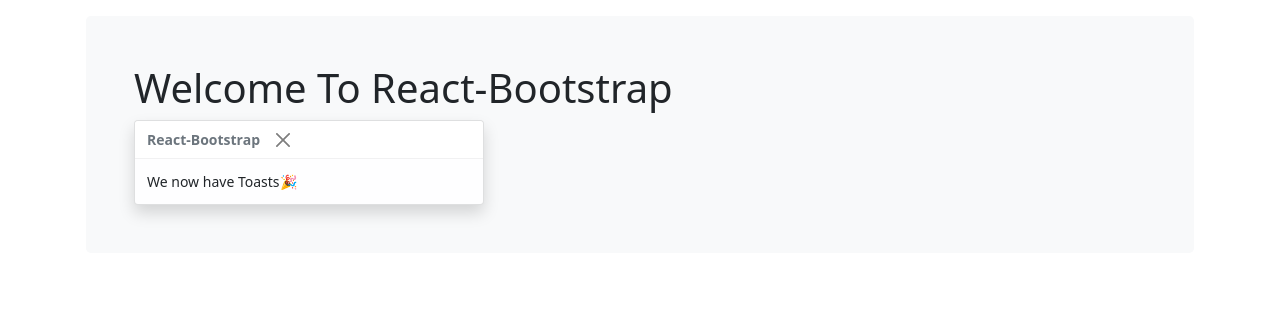
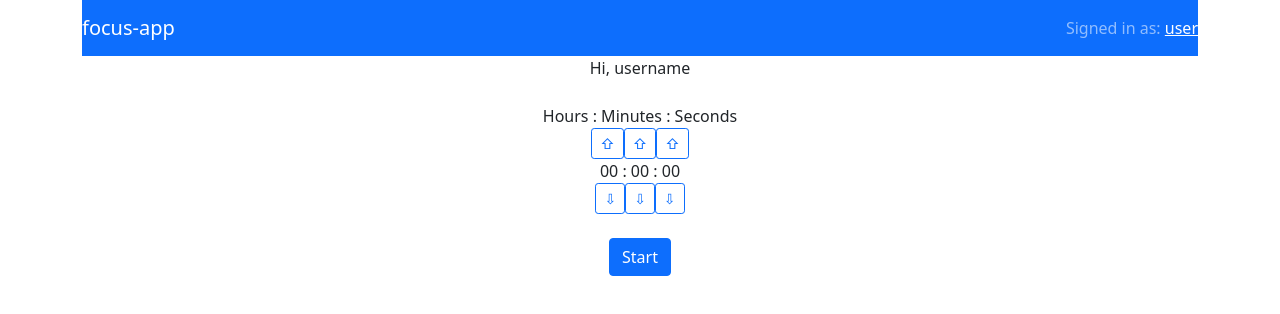
Before and after one commit to Shruthi0310/Hack-Roll, a React (Create React App) app: page / in a window 1280 px wide. Shown: the top 314 px of the page. Built offline with nearby package versions, Linux system fonts and the light colour scheme.

Commit message:
timer and bootstrap installed

```diff
--- a/src/App.js
+++ b/src/App.js
@@ -1,39 +1,38 @@
-import React, { useState } from 'react';
+import React, { Component } from "react";
 
-import Toast from 'react-bootstrap/Toast';
+import Countdown from "./Countdown";
+
 import Container from 'react-bootstrap/Container';
 import Button from 'react-bootstrap/Button';
+import Navbar from 'react-bootstrap/Navbar';
 
 import './App.css';
 
-const ExampleToast = ({ children }) => {
-  const [show, toggleShow] = useState(true);
+class App extends Component {
+  render() {
+    return (
+      <Container>
 
-  return (
-    <>
-      {!show && <Button onClick={() => toggleShow(true)}>Show Toast</Button>}
-      <Toast show={show} onClose={() => toggleShow(false)}>
-        <Toast.Header>
-          <strong className="mr-auto">React-Bootstrap</strong>
-        </Toast.Header>
-        <Toast.Body>{children}</Toast.Body>
-      </Toast>
-    </>
-  );
-};
+          <Navbar bg="primary" variant="dark">
+            <Navbar.Brand >focus-app</Navbar.Brand>
+            <Navbar.Toggle />
+            <Navbar.Collapse className="justify-content-end">
+              <Navbar.Text>
+                Signed in as: <a href="#login">user</a>
+              </Navbar.Text>
+            </Navbar.Collapse>
+          </Navbar>
+        <div className="App">
+          <div className="App-title">Hi, username</div>
+          <div className="Timers">
+            <Countdown />
+          </div>
+        </div>
 
-const App = () => (
-  <Container className="p-3">
-    <Container className="p-5 mb-4 bg-light rounded-3">
-      <h1 className="header">Welcome To React-Bootstrap</h1>
-      <ExampleToast>
-        We now have Toasts
-        <span role="img" aria-label="tada">
-          🎉
-        </span>
-      </ExampleToast>
-    </Container>
-  </Container>
-);
+      </Container>
+
+    );
+  }
+}
 
 export default App;
--- /dev/null
+++ b/src/Countdown.js
@@ -0,0 +1,97 @@
+import React, { Component } from "react";
+import "./App.css";
+import Button from 'react-bootstrap/Button';
+
+class Countdown extends Component {
+  state = {
+    timerOn: false,
+    timerStart: 0,
+    timerTime: 0
+  };
+
+  startTimer = () => {
+    this.setState({
+      timerOn: true,
+      timerTime: this.state.timerTime,
+      timerStart: this.state.timerTime
+    });
+    this.timer = setInterval(() => {
+      const newTime = this.state.timerTime - 10;
+      if (newTime >= 0) {
+        this.setState({
+          timerTime: newTime
+        });
+      } else {
+        clearInterval(this.timer);
+        this.setState({ timerOn: false });
+        alert("Good job");
+      }
+    }, 10);
+  };
+
+  stopTimer = () => {
+    clearInterval(this.timer);
+    alert("Boo u loser");
+
+    this.setState({
+      timerOn: false,
+      timerTime: this.state.timerStart
+    });
+  };
+
+
+  adjustTimer = input => {
+    const { timerTime, timerOn } = this.state;
+    if (!timerOn) {
+      if (input === "incHours" && timerTime + 3600000 < 216000000) {
+        this.setState({ timerTime: timerTime + 3600000 });
+      } else if (input === "decHours" && timerTime - 3600000 >= 0) {
+        this.setState({ timerTime: timerTime - 3600000 });
+      } else if (input === "incMinutes" && timerTime + 60000 < 216000000) {
+        this.setState({ timerTime: timerTime + 60000 });
+      } else if (input === "decMinutes" && timerTime - 60000 >= 0) {
+        this.setState({ timerTime: timerTime - 60000 });
+      } else if (input === "incSeconds" && timerTime + 1000 < 216000000) {
+        this.setState({ timerTime: timerTime + 1000 });
+      } else if (input === "decSeconds" && timerTime - 1000 >= 0) {
+        this.setState({ timerTime: timerTime - 1000 });
+      }
+    }
+  };
+
+  render() {
+    const { timerTime, timerStart, timerOn } = this.state;
+    let seconds = ("0" + (Math.floor((timerTime / 1000) % 60) % 60)).slice(-2);
+    let minutes = ("0" + Math.floor((timerTime / 60000) % 60)).slice(-2);
+    let hours = ("0" + Math.floor((timerTime / 3600000) % 60)).slice(-2);
+
+    return (
+
+      <div className="Countdown">
+        <br></br>
+        <div className="Countdown-label">Hours : Minutes : Seconds</div>
+        <div className="Countdown-display">
+        <Button variant="outline-primary" size="sm" onClick={() => this.adjustTimer("incHours")}>&#8679;</Button>
+        <Button variant="outline-primary" size="sm" onClick={() => this.adjustTimer("incMinutes")}>&#8679;</Button>
+        <Button variant="outline-primary" size="sm" onClick={() => this.adjustTimer("incSeconds")}>&#8679;</Button>
+
+          <div className="Countdown-time">
+            {hours} : {minutes} : {seconds}
+          </div>
+          <Button variant="outline-primary" size="sm" onClick={() => this.adjustTimer("decHours")}>&#8681;</Button>
+          <Button variant="outline-primary" size="sm" onClick={() => this.adjustTimer("decMinutes")}>&#8681;</Button>
+          <Button variant="outline-primary" size="sm" onClick={() => this.adjustTimer("decSeconds")}>&#8681;</Button>
+        </div>
+        <br></br>
+        {timerOn === false && (timerStart === 0 || timerTime === timerStart) && (
+        <Button variant="primary" onClick={this.startTimer} >Start</Button>
+        )}
+        {timerOn === true && timerTime >= 1000 && (
+          <Button variant="primary" onClick={this.stopTimer} >Stop</Button>
+        )}
+      </div>
+    );
+  }
+}
+
+export default Countdown;
--- a/src/index.css
+++ /dev/null
@@ -1,13 +0,0 @@
-body {
-  margin: 0;
-  font-family: -apple-system, BlinkMacSystemFont, 'Segoe UI', 'Roboto', 'Oxygen',
-    'Ubuntu', 'Cantarell', 'Fira Sans', 'Droid Sans', 'Helvetica Neue',
-    sans-serif;
-  -webkit-font-smoothing: antialiased;
-  -moz-osx-font-smoothing: grayscale;
-}
-
-code {
-  font-family: source-code-pro, Menlo, Monaco, Consolas, 'Courier New',
-    monospace;
-}
--- a/src/index.js
+++ b/src/index.js
@@ -1,18 +1,6 @@
-import React from 'react';
-import ReactDOM from 'react-dom';
-import './index.css';
-import App from './App';
-import reportWebVitals from './reportWebVitals';
-// Importing the Bootstrap CSS
+import React from "react";
+import ReactDOM from "react-dom";
+import App from "./App";
 import 'bootstrap/dist/css/bootstrap.min.css';
-ReactDOM.render(
-  <React.StrictMode>
-    <App />
-  </React.StrictMode>,
-  document.getElementById('root')
-);
 
-// If you want to start measuring performance in your app, pass a function
-// to log results (for example: reportWebVitals(console.log))
-// or send to an analytics endpoint. Learn more: https://bit.ly/CRA-vitals
-reportWebVitals();
+ReactDOM.render(<App />, document.getElementById("root"));
```
Also changed, not shown: src/logo.svg (deleted), 1 other file (tests, documents, lock files or other folders).
